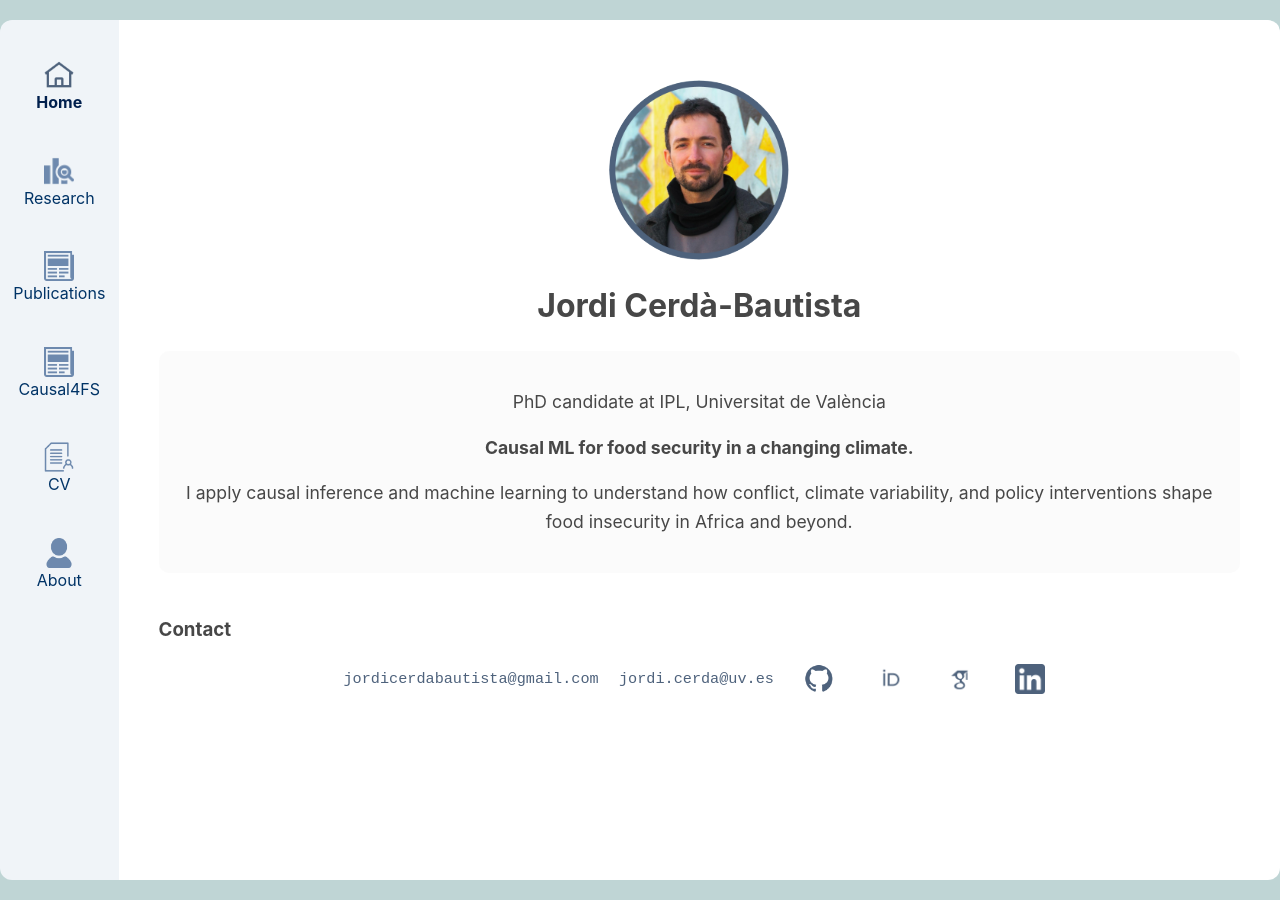
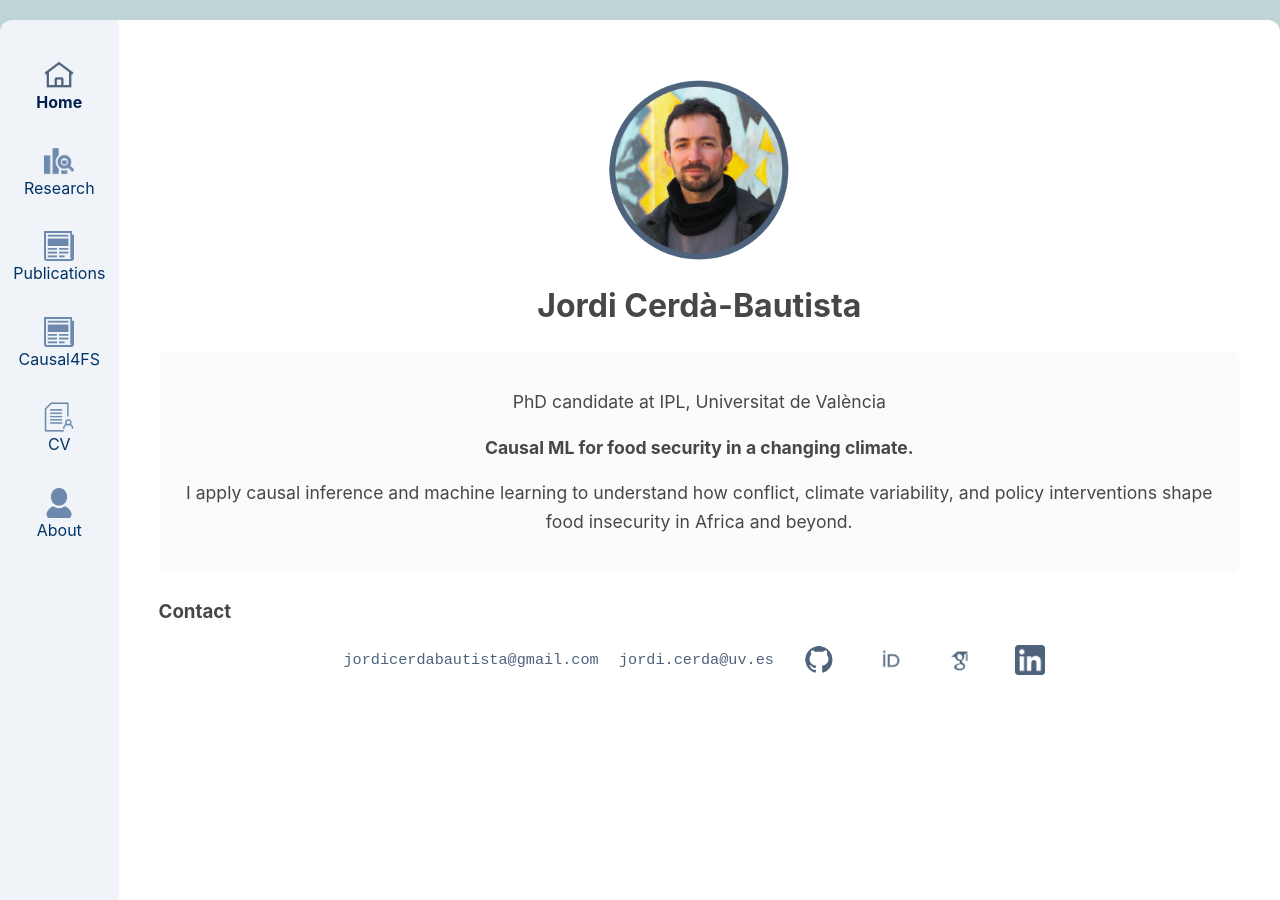
Before and after one commit to jordicbau/jordicbau.github.io, a Jekyll site: the page built from index.md, in a window 1280 px wide. Built offline with Jekyll 4.4.1, drawn with Linux system fonts in a browser that asks for light colours.

Commit message:
Update style.css

```diff
--- a/assets/css/style.css
+++ b/assets/css/style.css
@@ -7,19 +7,20 @@
   background-color: #bfd5d5;
   color: #474747;
   line-height: 1.6;
-  overflow: hidden;
+  overflow: auto; /* Changed from hidden */
 }
 
+/* Container for sidebar + main content */
 .wrapper {
   display: flex;
   max-width: 1500px;
   margin: 20px auto;
-  height: calc(100vh - 40px);
   align-items: stretch;
   border-radius: 12px;
   overflow: hidden;
 }
 
+/* Sidebar */
 .sidebar {
   width: 100px;
   background-color: #f0f4f8;
@@ -27,7 +28,7 @@
   transition: width 0.3s ease;
   text-align: center;
   border-radius: 10px 0 0 10px;
-  height: 100%;
+  height: 100vh;
   overflow-y: auto;
 }
 
@@ -42,6 +43,7 @@
   gap: 10px;
 }
 
+/* Sidebar Nav Styles */
 .sidebar-nav {
   list-style: none;
   padding: 0;
@@ -52,7 +54,7 @@
 }
 
 .sidebar-nav li {
-  margin-bottom: 40px;
+  margin-bottom: 30px;
   text-align: center;
 }
 
@@ -76,7 +78,7 @@
 .sidebar-nav li a:hover img,
 .sidebar-nav li a.active img {
   transform: scale(1.2);
-  filter: brightness(1); /* Darken on hover or active */
+  filter: brightness(1); /* Darker on hover and active */
 }
 
 .sidebar-nav li a:hover,
@@ -85,18 +87,18 @@
   color: #001f4d;
 }
 
+/* Main content */
 .main-content {
   flex-grow: 1;
   padding: 40px;
   background-color: #fff;
   border-radius: 0 10px 10px 0;
   margin: 0;
-  height: 100%;
   overflow-y: auto;
-  display: flex;
-  flex-direction: column;
+  display: block; /* Changed from flex */
 }
 
+/* Bio section with profile and name side-by-side */
 .bio-horizontal {
   display: flex;
   flex-direction: column;
@@ -124,6 +126,7 @@
   margin: 4px 0;
 }
 
+/* Header (used in legacy layout) */
 header {
   text-align: center;
   margin-bottom: 2rem;
@@ -140,6 +143,7 @@
   font-size: 1rem;
 }
 
+/* Navigation (legacy) */
 nav ul {
   list-style: none;
   padding: 0;
@@ -160,6 +164,7 @@
   font-weight: bold;
 }
 
+/* Bio block (legacy, optional use) */
 .bio {
   background-color: #f8f8f899;
   padding: 1.2rem;
@@ -169,6 +174,7 @@
   margin-bottom: 1.5rem;
 }
 
+/* Content sections */
 .sections {
   background-color: #f8f8f899;
   padding: 1rem;
@@ -178,6 +184,7 @@
   margin-bottom: 1.5rem;
 }
 
+/* Footer links and icons */
 .links {
   text-align: center;
   font-size: 0.95rem;
@@ -199,6 +206,7 @@
   transform: scale(1.3);
 }
 
+/* Photo + name block (legacy horizontal header) */
 .header-with-photo {
   display: flex;
   align-items: center;
```
